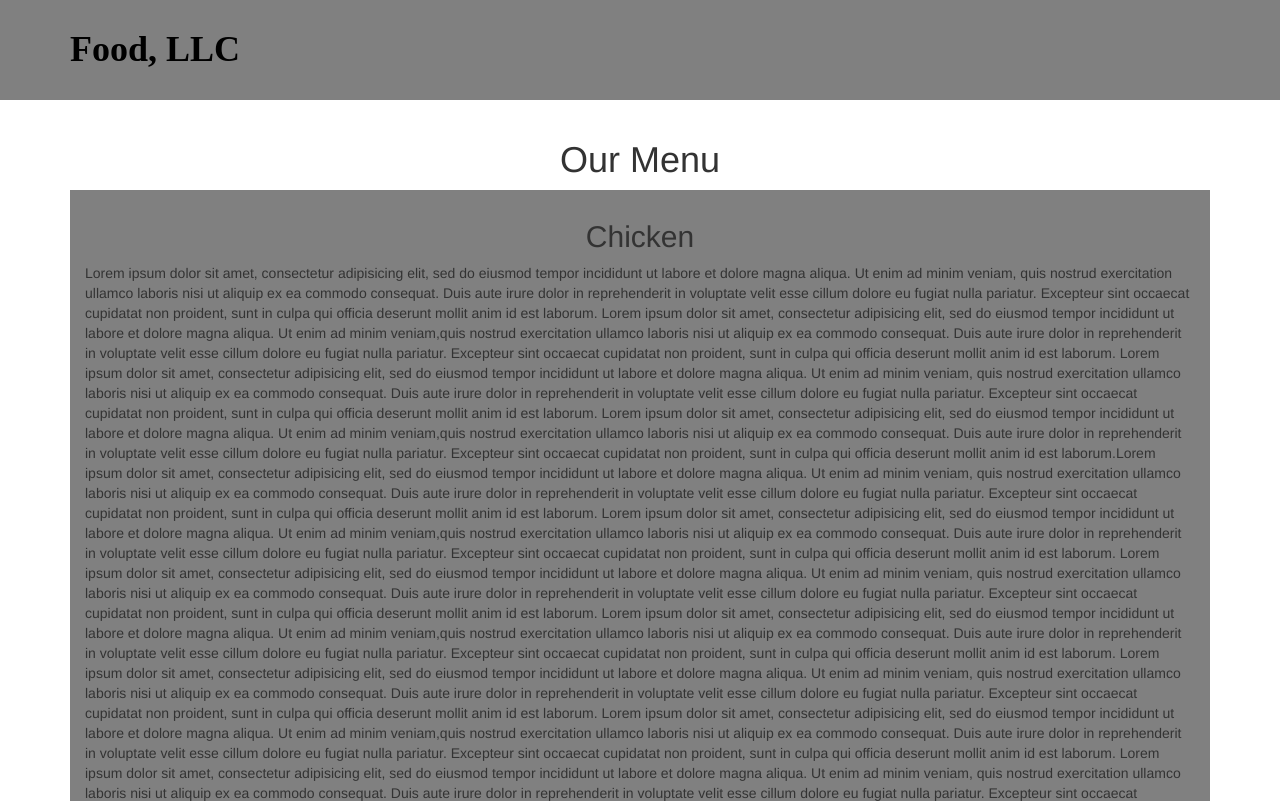
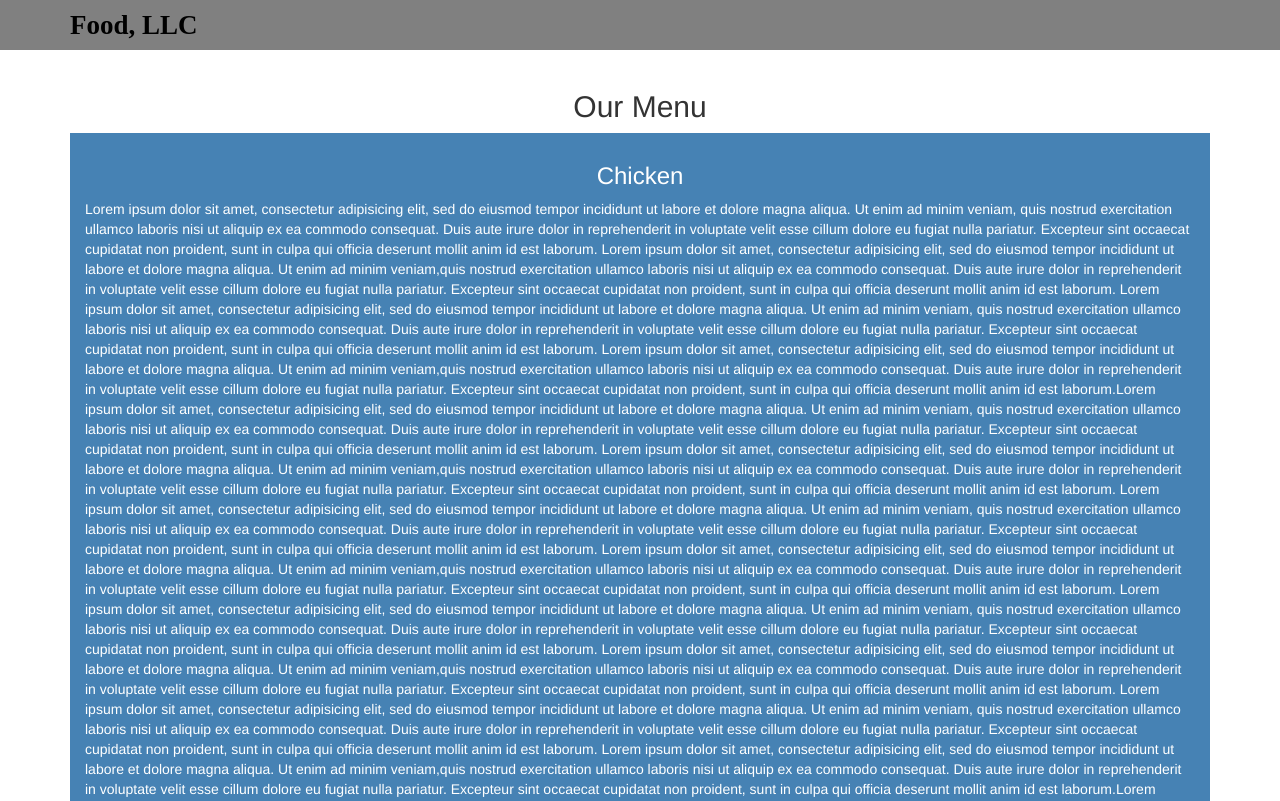
Before and after one commit to saleemshahzad08/coursera-test, a plain HTML site: page Module-3-Assignment/index.html in a window 1280 px wide. Shown: the top 801 px of the page. Drawn offline with Linux system fonts and the light colour scheme.

Commit message:
Assignment

```diff
--- a/Module-3-Assignment/css/styles.css
+++ b/Module-3-Assignment/css/styles.css
@@ -1,24 +1,54 @@
-.navbar {
-	background-color: gray;
-	height: 100px;
+#header-nav {
+	background-color: grey;
 	border-radius: 0;
 	border: 0;
 }
-.navbar-brand {
-  padding-top: 20px;
+.navbar-brand h1 {
+  font-family: 'Times New Roman', Georgia, sans-serif;
+  color: black;
+  font-size: 1.5em;
+  font-weight: bold;
+  margin-top: 0;
+  margin-bottom: 0;
+  line-height: .75;
+}
+.navbar-brand a:link, .navbar-brand a:hover, .navbar-brand a:focus {
+  text-decoration: none;
+}
+.navbar-nav {
+	margin: 0px -15px;
+	background-color: black;
+}
+#nav-list a {
+  color: white;
+  text-align: center;
+  border-bottom: 4px solid white;
+
+}
+#nav-list a:hover {
+  color: red;
+}
+#nav-list a span {
+  font-size: 1.8em;
 }
 
-.navbar-brand h1 { /* Restaurant name */
-  font-family: 'Times New Roman', Georgia, sans-serif;
-  color: black;
+.navbar-header button.navbar-toggle, .navbar-header .icon-bar {
+  border: 1px solid white;
+}
+@media (min-width: 768px) {
 
-  font-weight: bold;
-  margin-top: 15px;
-  margin-bottom: 0;
-  line-height: 0.8;
+	#collapsable-nav {
+	display: none!important;
+}
 
 }
+
 #content {
 	padding: 10px 15px 10px 15px;
-	background-color: grey;
+	background-color: steelblue;
+	color: white;
 }
+
+.navbar-collapse {
+
+}
--- a/Module-3-Assignment/index.html
+++ b/Module-3-Assignment/index.html
@@ -12,20 +12,44 @@
   </head>
 <body>
 <header>
-  <nav class="navbar-default navbar navbar-dark" id="header-nav">
+  <nav class="navbar-default navbar" id="header-nav">
     <div class="container">
+      <div class="navbar-header">
       <div class="navbar-brand">
-        <a href="#" class=""><h1>Food, LLC</h1></a>
+        <a href="index.html"><h1>Food, LLC</h1></a>
       </div>
-    </div>
-  </nav>
-</header>
-<div class="container">
-  <div id="heading" class="visible-xs visible-sm visible-md visible-lg ">
-    <h1 class="text-center font-weight-bold"> Our Menu </h1>
+
+      <button type="button" class="navbar-toggle collapsed" data-toggle="collapse" data-target="#collapsable-nav" aria-expanded="false">
+            <span class="sr-only">Toggle navigation</span>
+            <span class="icon-bar"></span>
+            <span class="icon-bar"></span>
+            <span class="icon-bar"></span>
+          </button>
+      </div>
+
+        <div id="collapsable-nav" class="collapse navbar-collapse custom-menu">
+           <ul id="nav-list" class="nav navbar-nav  navbar-right">
+            <li>
+              <a href="#">Chicken</a>
+            </li>
+            <li>
+              <a href="#">Beef</a>
+            </li>
+            <li>
+              <a href="#">Sushi</a>
+            </li>
+          </ul><!-- #nav-list -->
+        </div><!-- .collapse .navbar-collapse -->
+      </div> <!-- .container -->
+    </nav>
+  </header>
+
+  <div class="container">
+  <div>
+    <h2 class="text-center"> Our Menu </h2>
   </div>
   <div id="content">
-    <h2 class="text-center font-weight-bold">Chicken</h2>
+    <h3 class="text-center">Chicken</h3>
     <p>
       Lorem ipsum dolor sit amet, consectetur adipisicing elit, sed do eiusmod
       tempor incididunt ut labore et dolore magna aliqua. Ut enim ad minim veniam,
```
